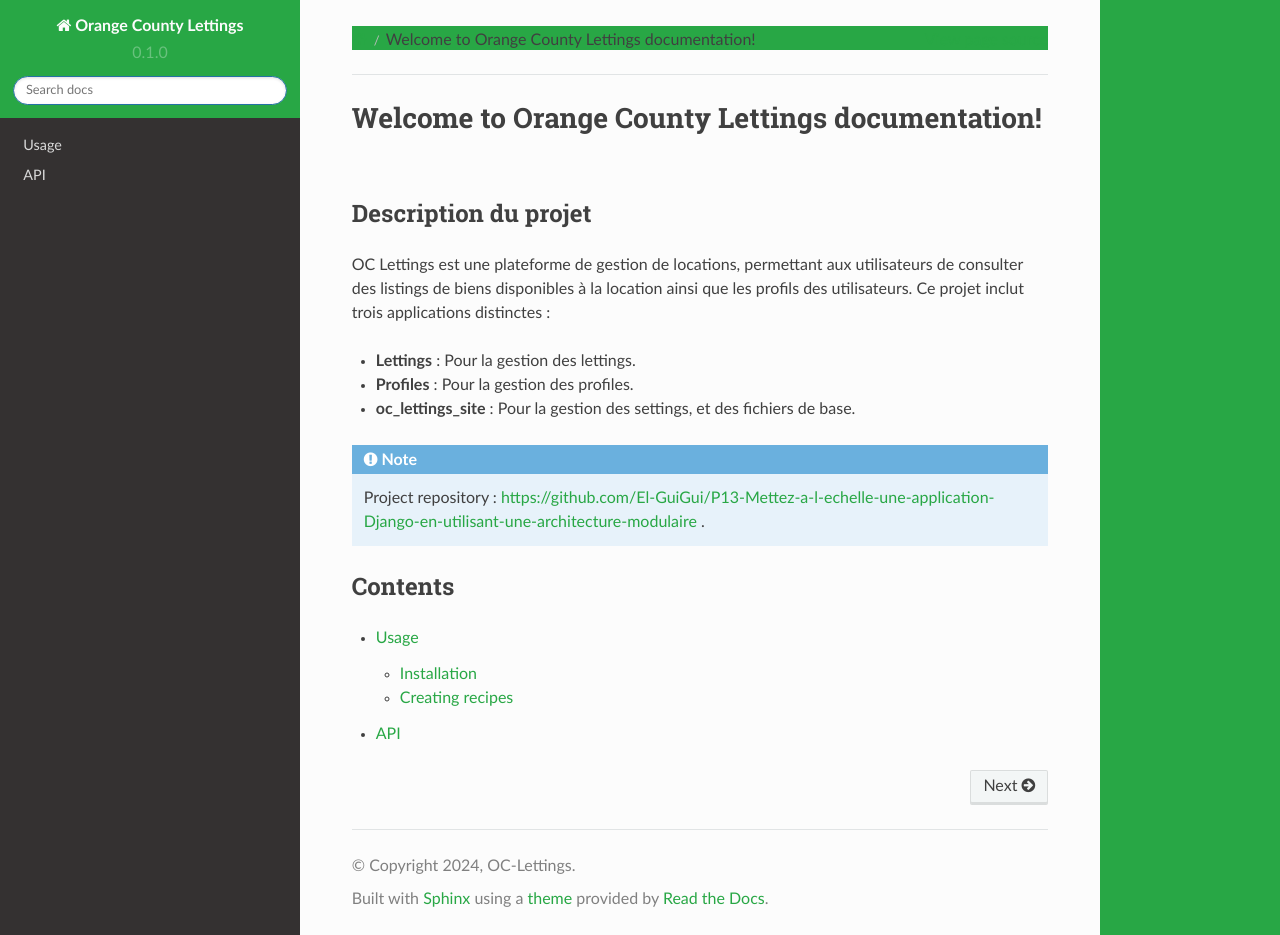
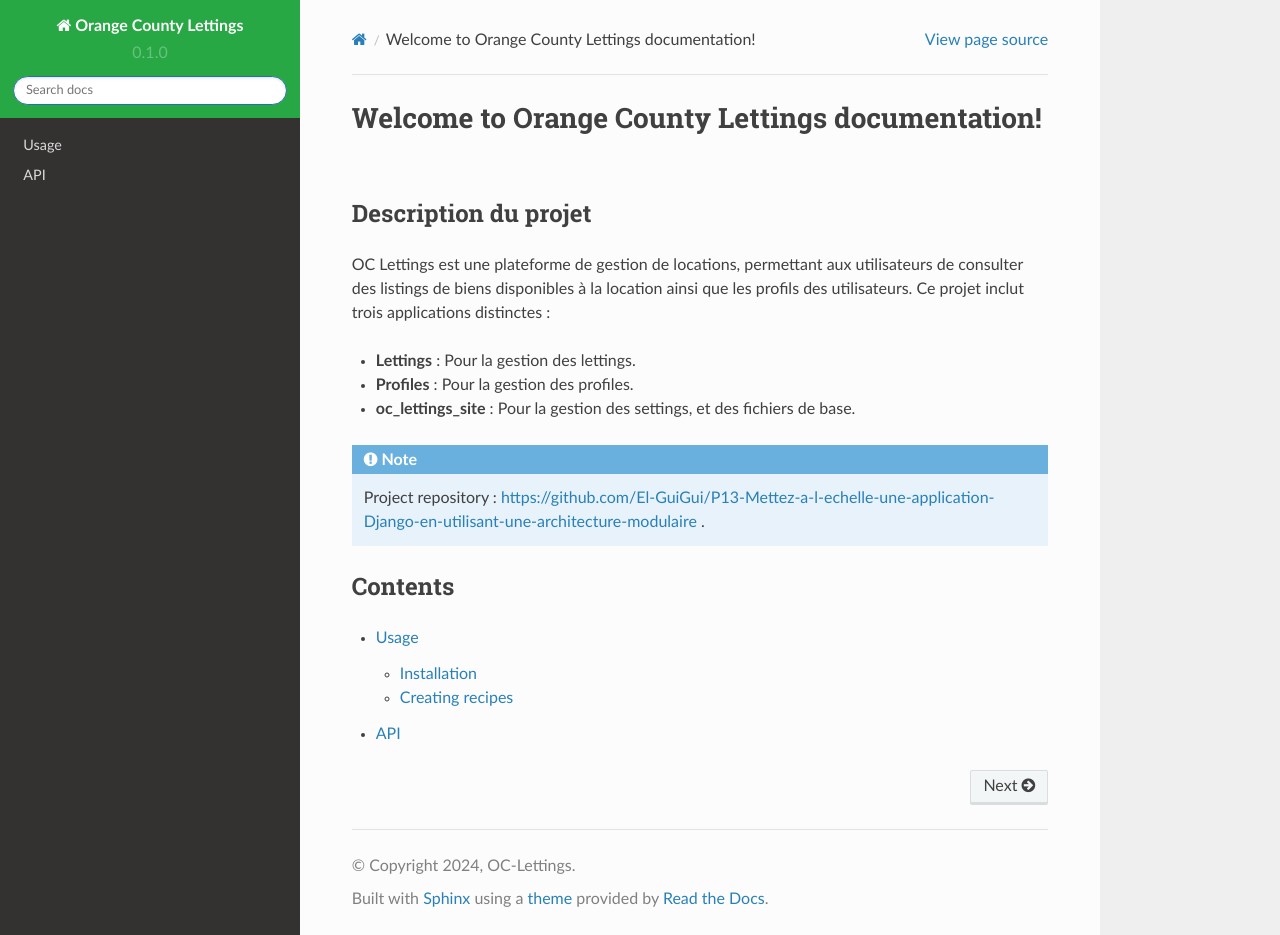
Before and after one commit to El-GuiGui/Orange-County-Lettings-Documentation-LG, a Sphinx documentation site: the page built from docs/source/index.rst, in a window 1280 px wide and 935 px high. Built offline with Sphinx 7.4.7 and the Read the Docs theme 2.0.0, drawn with Linux system fonts in a browser that asks for light colours.

Commit message:
Update custom.css

```diff
--- a/docs/source/_static/custom.css
+++ b/docs/source/_static/custom.css
@@ -1,24 +1,3 @@
-/* Changer la couleur des titres et des liens */
-.wy-nav-side .current>a,
-.wy-nav-side a:hover,
-.wy-nav-top a:hover,
-.rst-content a,
-.rst-content a:hover {
-    color: #28a745;  /* Vert pour les liens */
+.wy-side-nav-search {
+    background-color: #28a745 !important;
 }
-
-/* Changer la couleur des boutons et de la barre supérieure */
-.wy-side-nav-search,
-.wy-nav-content-wrap,
-.wy-breadcrumbs {
-    background-color: #28a745; /* Vert pour le fond de la barre */
-}
-
-/* Pour les boutons et autres éléments */
-.rst-content .btn,
-.rst-content .btn:hover,
-.rst-content .docutils a,
-.rst-content .docutils a:hover {
-    background-color: #28a745; /* Vert pour les boutons */
-    color: white;
-}
```
